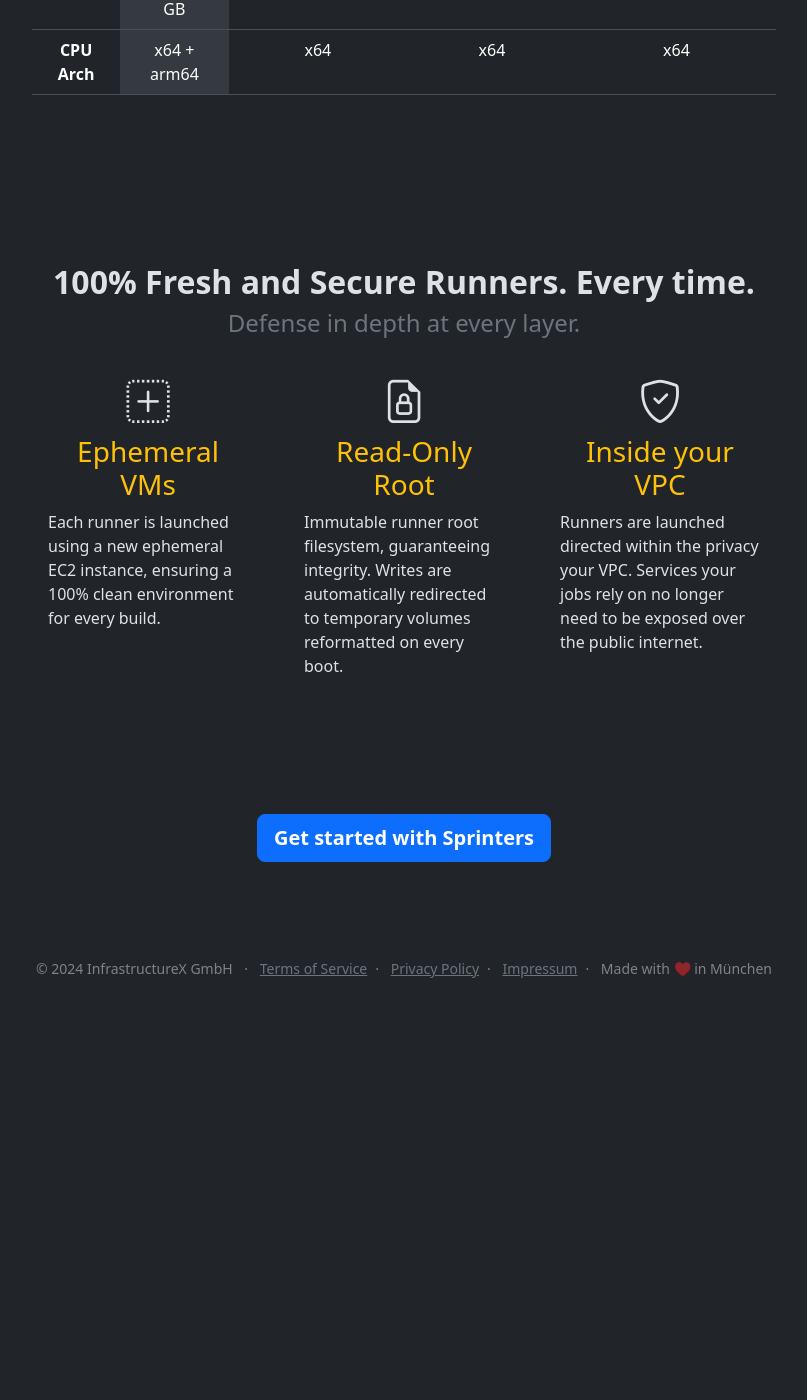
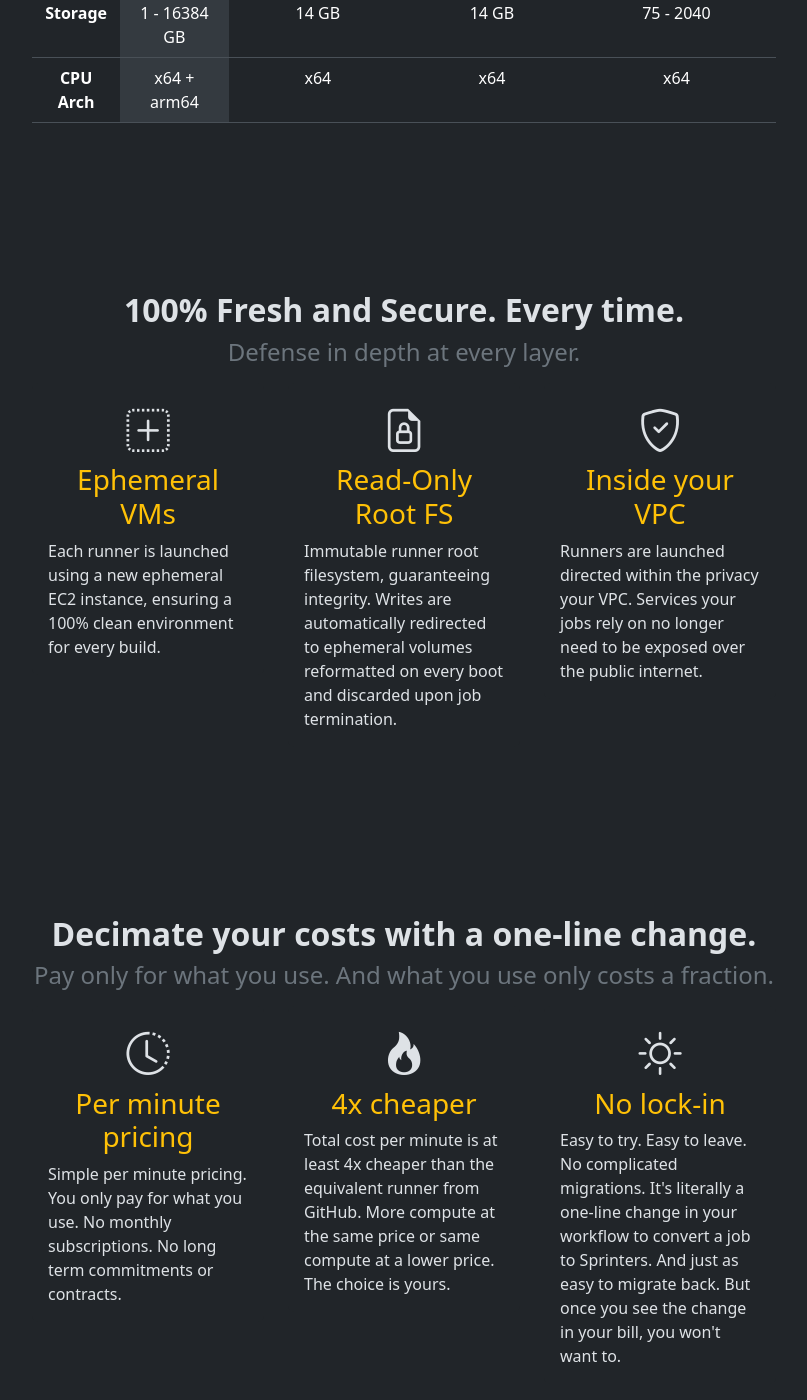
Before and after one commit to sprinters-sh/sprinters.sh, a Jekyll site: the page built from index.html, in a window 1280 px wide and 1400 px high, scrolled down 1675 px. Shown: the whole window, without its empty margins (236-1043 px from the left). Built offline with Jekyll 4.4.1, drawn with Linux system fonts in a browser that asks for light colours; before the commit the page ends 2702 px from its top, so only the background shows below that; some of the changed text lies outside the part shown.

Commit message:
Added pricing paragraph

```diff
--- a/index.html
+++ b/index.html
@@ -9,7 +9,7 @@ title: "Run your GitHub Actions jobs faster on your own AWS account at a fractio
         cost with Sprinters</h1>
     <p class="lead mb-4">
         Secure, ephemeral, high-performance runners within the privacy of your own VPC.
-        Launch in the region and subnet of your choice, right-size your instances,
+        Launch in the region and subnet of your choice, right-size your instances and disks,
         and directly access all required services without having to expose them over the public internet.
     </p>
     <div class="d-flex flex-column align-items-md-stretch justify-content-md-center gap-3 mb-4">
@@ -29,8 +29,8 @@ title: "Run your GitHub Actions jobs faster on your own AWS account at a fractio
 </div>
 
 <div class="col-md-8 mx-auto text-center mt-5">
-    <h2 class="pt-7 fw-semibold">Right-sized runners for the job.</h2>
-    <h4 class="mb-3 text-secondary">From tiny to humongous, and everything in between.</h4>
+    <h2 class="pt-7 fw-semibold">Right-sized for the job.</h2>
+    <h4 class="mb-3 text-secondary">Runners in all sizes. From tiny to humongous, and everything in between.</h4>
     <div class="row">
         {% include feature.html icon="motherboard" title="Scalable Instances" text="Need lots of CPU? Plenty of RAM? Or
         very little? Select the right instance type from a wide array of choices." %}
@@ -84,15 +84,25 @@ title: "Run your GitHub Actions jobs faster on your own AWS account at a fractio
 </div>
 
 <div class="col-md-8 mx-auto text-center mt-5">
-    <h2 class="pt-7 fw-semibold">100% Fresh and Secure Runners. Every time.</h2>
+    <h2 class="pt-7 fw-semibold">100% Fresh and Secure. Every time.</h2>
     <h4 class="mb-3 text-secondary">Defense in depth at every layer.</h4>
     <div class="row">
         {% include feature.html icon="plus-square-dotted" title="Ephemeral VMs" text="Each runner is launched using a
         new ephemeral EC2 instance, ensuring a 100% clean environment for every build." %}
-        {% include feature.html icon="file-earmark-lock" title="Read-Only Root" text="Immutable runner root filesystem,
-        guaranteeing integrity. Writes are automatically redirected to temporary volumes reformatted on every boot." %}
+        {% include feature.html icon="file-earmark-lock" title="Read-Only Root FS" text="Immutable runner root filesystem,
+        guaranteeing integrity. Writes are automatically redirected to ephemeral volumes reformatted on every boot and discarded upon job termination." %}
         {% include feature.html icon="shield-check" title="Inside your VPC" text="Runners are launched directed within
         the privacy your VPC. Services your jobs rely on no longer need to be exposed over the public internet." %}
+    </div>
+</div>
+
+<div class="col-md-8 mx-auto text-center mt-5">
+    <h2 class="pt-7 fw-semibold">Decimate your costs with a one-line change.</h2>
+    <h4 class="mb-3 text-secondary">Pay only for what you use. And what you use only costs a fraction.</h4>
+    <div class="row">
+        {% include feature.html icon="clock-history" title="Per minute pricing" text="Simple per minute pricing. You only pay for what you use. No monthly subscriptions. No long term commitments or contracts." %}
+        {% include feature.html icon="fire" title="4x cheaper" text="Total cost per minute is at least 4x cheaper than the equivalent runner from GitHub. More compute at the same price or same compute at a lower price. The choice is yours." %}
+        {% include feature.html icon="sun" title="No lock-in" text="Easy to try. Easy to leave. No complicated migrations. It's literally a one-line change in your workflow to convert a job to Sprinters. And just as easy to migrate back. But once you see the change in your bill, you won't want to." %}
     </div>
 </div>
 
```
